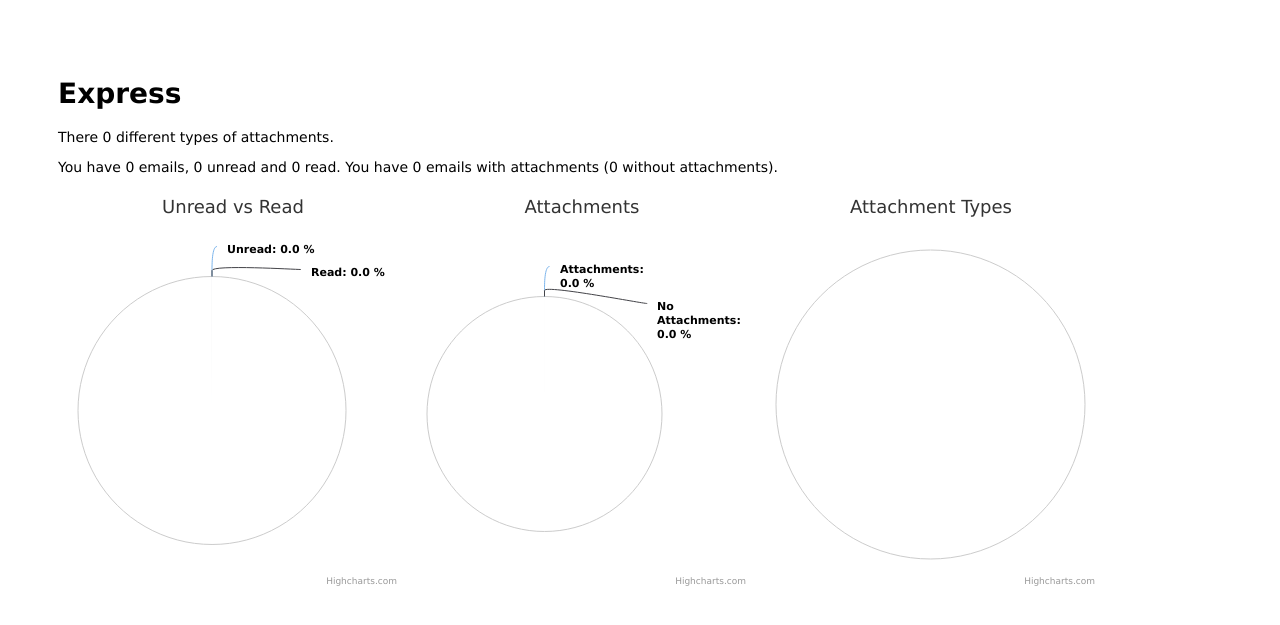
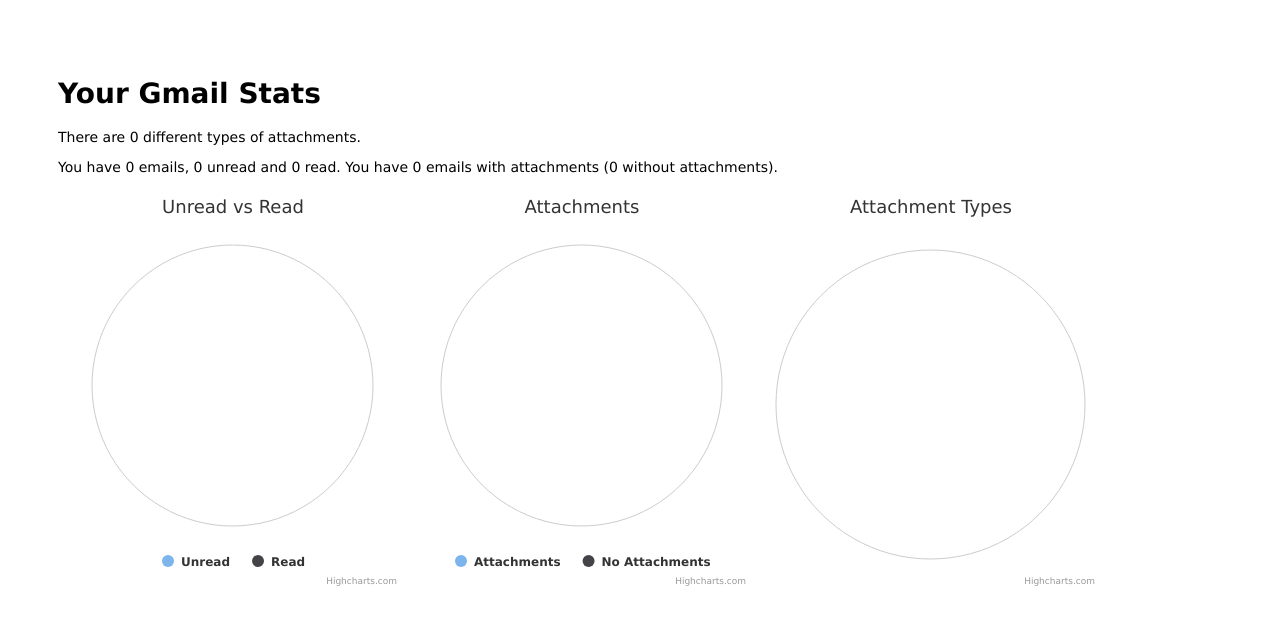
Before and after one commit to robeau/August_5_94abefa1-55c1-4f20-b6d7-490d6c2dfb4d, a Node server app: page / in a window 1280 px wide. Shown: the top 625 px of the page. Run offline with Node 20, Linux system fonts and the light colour scheme; some libraries are stand-ins or nearby versions.

Commit message:
updated css

```diff
--- a/public/stylesheets/style.css
+++ b/public/stylesheets/style.css
@@ -11,5 +11,8 @@ div[id^="container"]{
   box-sizing: border-box;
   float: left;
   width: 30%;
+}
+
+.container{
   margin: 0 auto;
 }
--- a/routes/index.js
+++ b/routes/index.js
@@ -5,7 +5,7 @@ var Imap = require('imap'),
 
 var imap = new Imap({
   user: 'EMAIL@gmail.com',
-  password: 'YOUR-PASSWORD',
+  password: 'PASSWORD',
   host: 'imap.gmail.com',
   port: 993,
   tls: true
@@ -126,8 +126,6 @@ imap.once('ready', function() {
 
                     }
                 }
-
-                console.log('LOOK HERE', mimes_arr);
             });
             msg.once('end', function() {
                 console.log(prefix + 'Finished');
@@ -170,7 +168,6 @@ router.get('/', function(req, res, next) {var nonAttachments = totalEmails - att
         numTypes: mimes_arr.length,
         mimes_arr: mimes_arr
     }
-    console.log("my object",renderObj);
   res.render('index', renderObj);
 });
 
--- a/views/index.ejs
+++ b/views/index.ejs
@@ -1,7 +1,7 @@
 <!DOCTYPE html>
 <html>
   <head>
-    <title><%= title %></title>
+    <title>Your Gmail Stats</title>
     <link rel='stylesheet' href='/stylesheets/style.css' />
     <script src="http://ajax.googleapis.com/ajax/libs/jquery/1.8.2/jquery.min.js"></script>
     <script src="http://code.highcharts.com/highcharts.js"></script>
@@ -9,12 +9,14 @@
 
   </head>
   <body>
-    <h1><%= title %></h1>
-    <p>There <%= numTypes %> different types of attachments.</p>
+    <h1>Your Gmail Stats</h1>
+    <p>There are <%= numTypes %> different types of attachments.</p>
     <p>You have <%= total %> emails, <%= unread %> unread and <%= read %> read. You have <%= attachments %> emails with attachments (<%= noatt %> without attachments).</p>
-    <div id="container" style="min-width: 310px; height: 400px; max-width: 600px; margin: 0 auto"></div>
-    <div id="container2" style="min-width: 310px; height: 400px; max-width: 600px; margin: 0 auto"></div>
-    <div id="container3" style="min-width: 310px; height: 400px; max-width: 600px; margin: 0 auto"></div>
+    <div class="container">
+      <div id="container" style="min-width: 310px; height: auto; margin: 0 auto"></div>
+      <div id="container2" style="min-width: 310px; height: auto; margin: 0 auto"></div>
+      <div id="container3" style="min-width: 310px; height: auto; margin: 0 auto"></div>
+    </div>
     <script>
 
       $(function () {
@@ -37,12 +39,9 @@
               allowPointSelect: true,
               cursor: 'pointer',
               dataLabels: {
-                enabled: true,
-                format: '<b>{point.name}</b>: {point.percentage:.1f} %',
-                style: {
-                  color: (Highcharts.theme && Highcharts.theme.contrastTextColor) || 'black'
-                }
-              }
+                enabled: false
+              },
+              showInLegend: true
             }
           },
           series: [{
@@ -77,12 +76,9 @@
               allowPointSelect: true,
               cursor: 'pointer',
               dataLabels: {
-                enabled: true,
-                format: '<b>{point.name}</b>: {point.percentage:.1f} %',
-                style: {
-                  color: (Highcharts.theme && Highcharts.theme.contrastTextColor) || 'black'
-                }
-              }
+                enabled: false
+              },
+              showInLegend: true
             }
           },
           series: [{
@@ -117,12 +113,9 @@
               allowPointSelect: true,
               cursor: 'pointer',
               dataLabels: {
-                enabled: true,
-                format: '<b>{point.name}</b>: {point.percentage:.1f} %',
-                style: {
-                  color: (Highcharts.theme && Highcharts.theme.contrastTextColor) || 'black'
-                }
-              }
+                enabled: false
+              },
+              showInLegend: true
             }
           },
           series: [{
```
